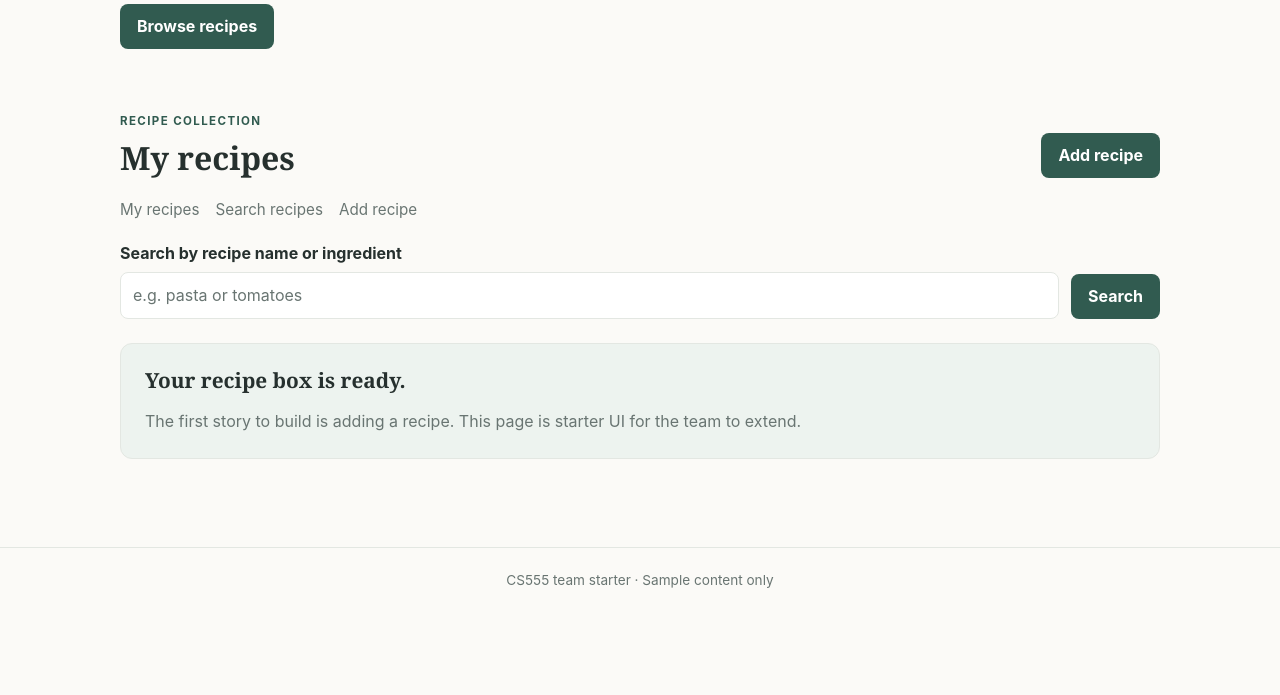
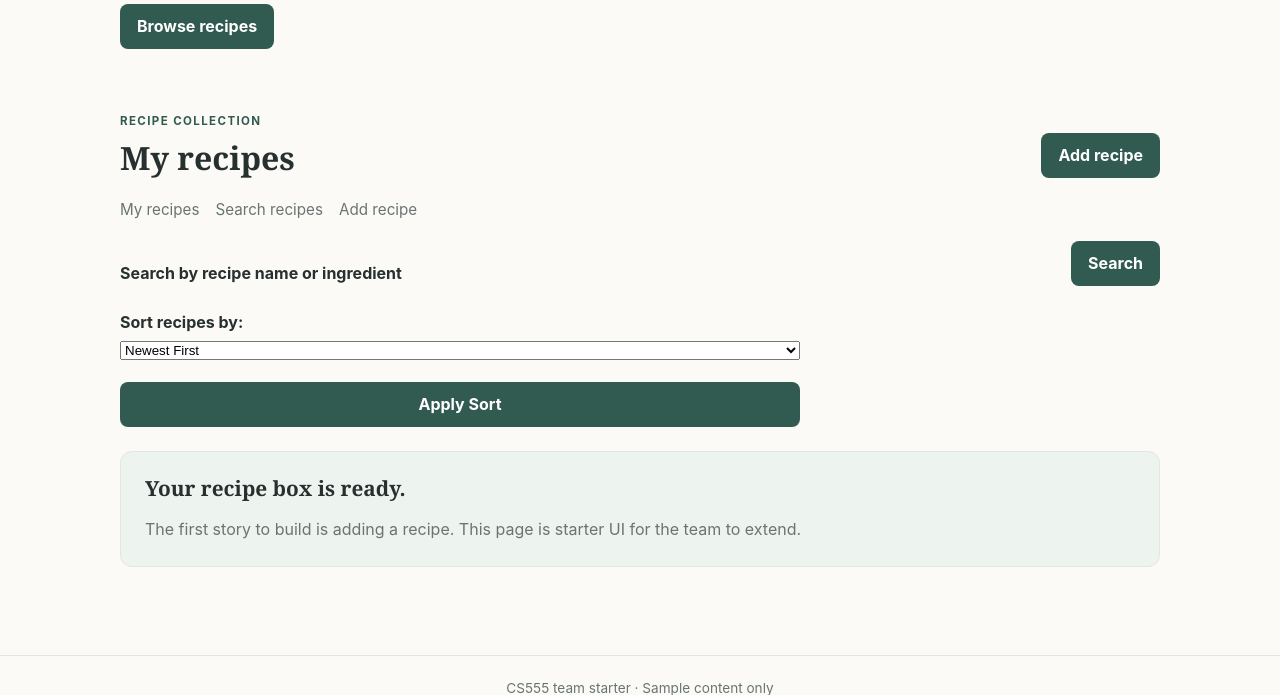
Before and after one commit to CodeWonkey/SSW555-SIT_SCRUM-Recipe-App, a Flask app: page / in a window 1280 px wide. Shown: the part 486-1181 px from the top of the page. Before the commit the page ends 1074 px from the top, so only its background shows below. Run offline with Flask 3, Linux system fonts and the light colour scheme; the visitor is signed in with stand-in values (Sample User, id 1).

Commit message:
Update index.html

```diff
--- a/app/templates/index.html
+++ b/app/templates/index.html
@@ -19,7 +19,7 @@
   <form id="search-recipes" method="GET" action="{{ url_for('main.home') }}" class="recipe-form search-form" role="search">
     <div class="form-field">
       <label for="recipe-search">Search by recipe name or ingredient</label>
-      <input type="search" id="recipe-search" name="q" value="{{ query }}" placeholder="e.g. pasta or tomatoes">
+      <input type="hidden" name="sort" value="{{ sort }}">
     </div>
     <div class="form-actions">
       <button type="submit" class="button">Search</button>
@@ -28,9 +28,22 @@
       {% endif %}
     </div>
   </form>
-  {% if query %}
-    <p role="status">{{ recipes|length }} recipe{{ 's' if recipes|length != 1 else '' }} found for “{{ query }}”.</p>
-  {% endif %}
+
+  <form method="GET" action="{{ url_for('main.home') }}" class="recipe-form">
+    <input type="hidden" name="q" value="{{ query }}">
+
+    <div class="form-field">
+      <label for="sort">Sort recipes by:</label>
+      <select name="sort" id="sort">
+        <option value="newest" {% if sort == "newest" %}selected{% endif %}>Newest First</option>
+        <option value="az" {% if sort == "az" %}selected{% endif %}>Name: A to Z</option>
+        <option value="za" {% if sort == "za" %}selected{% endif %}>Name: Z to A</option>
+      </select>
+    </div>
+
+    <button type="submit" class="button">Apply Sort</button>
+  </form>
+
   {% if recipes %}
     <div class="recipe-grid">
       {% for recipe in recipes %}
```
